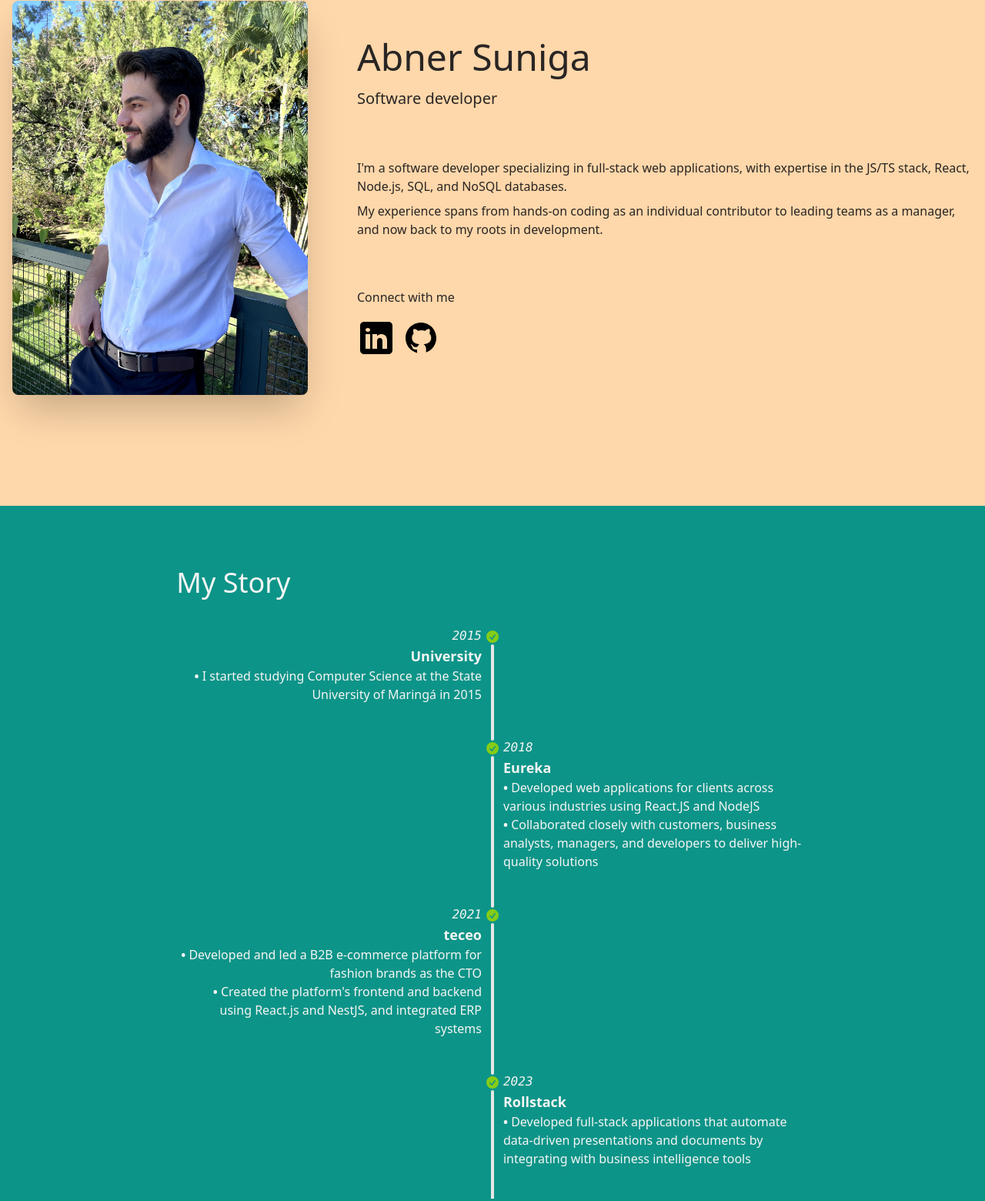
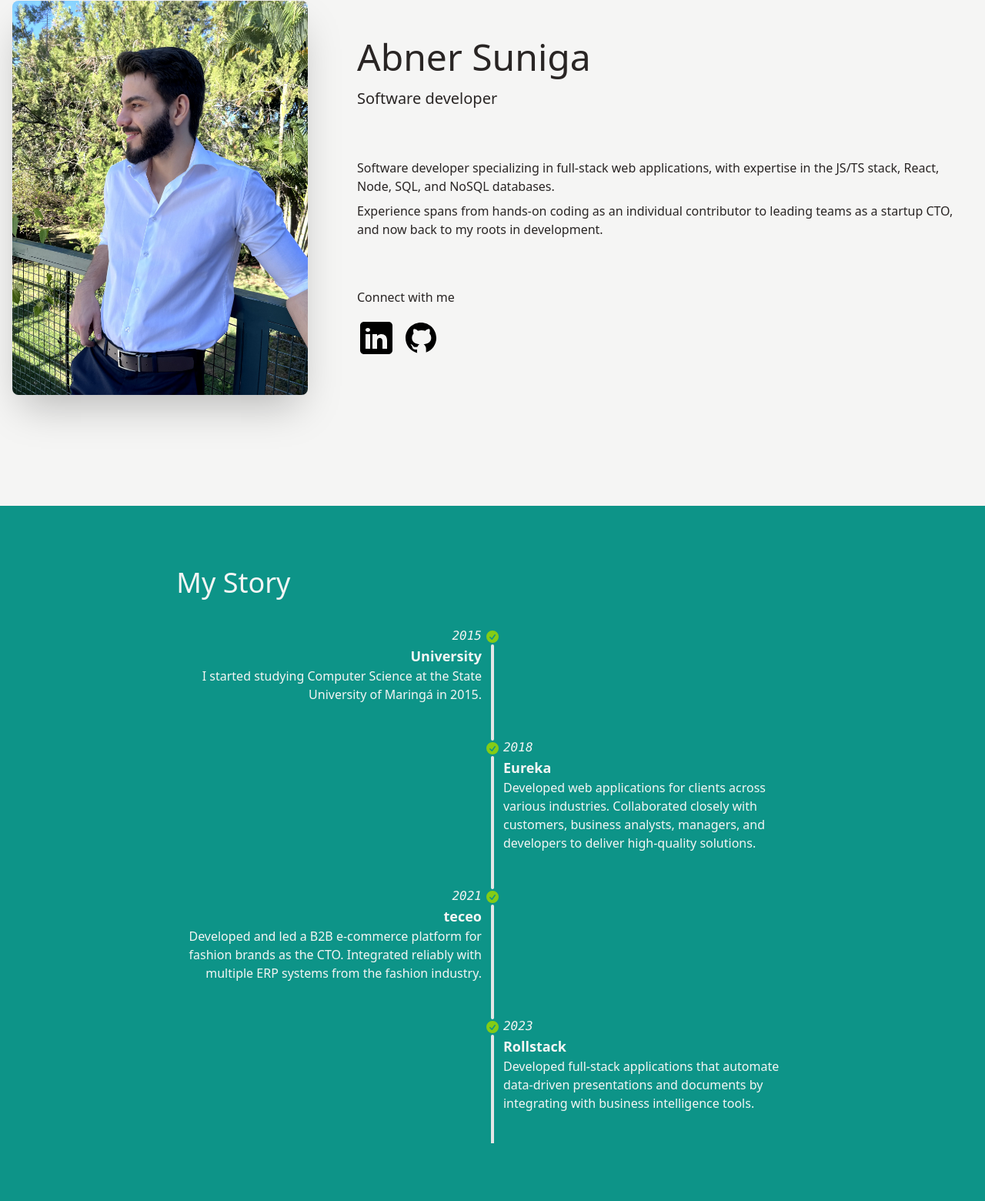
Before and after one commit to abner-suniga/abner-suniga.github.io, a website: page docs/index.html in a window 1280 px wide. Shown: the part 143-1703 px from the top of the page at 77% size. Drawn offline with Linux system fonts and the light colour scheme.

Commit message:
improving colors

```diff
--- a/docs/index.html
+++ b/docs/index.html
@@ -13,7 +13,7 @@
   </head>
   <body>
     <main class="text-stone-800">
-      <div class="bg-orange-200 hero min-h-screen">
+      <div class="bg-stone-100 hero min-h-screen">
         <div class="hero-content flex-col lg:flex-row lg:gap-16">
           <img
             src="profile.webp"
@@ -27,14 +27,14 @@
 
             <div class="flex flex-col gap-2">
               <p>
-                I'm a software developer specializing in full-stack web
-                applications, with expertise in the JS/TS stack, React, Node.js,
-                SQL, and NoSQL databases.
+                Software developer specializing in full-stack web applications,
+                with expertise in the JS/TS stack, React, Node, SQL, and NoSQL
+                databases.
               </p>
               <p>
-                My experience spans from hands-on coding as an individual
-                contributor to leading teams as a manager, and now back to my
-                roots in development.
+                Experience spans from hands-on coding as an individual
+                contributor to leading teams as a startup CTO, and now back to
+                my roots in development.
               </p>
             </div>
 
@@ -107,9 +107,8 @@
             <div class="timeline-start md:text-end mb-10">
               <time class="font-mono italic">2015</time>
               <div class="text-lg font-black">University</div>
-              <span class="font-bold">•</span>
               I started studying Computer Science at the State University of
-              Maringá in 2015
+              Maringá in 2015.
             </div>
             <hr />
           </li>
@@ -132,12 +131,9 @@
             <div class="timeline-end mb-10">
               <time class="font-mono italic">2018</time>
               <div class="text-lg font-black">Eureka</div>
-              <span class="font-bold">•</span>
-              Developed web applications for clients across various industries
-              using React.JS and NodeJS<br />
-              <span class="font-bold">•</span>
+              Developed web applications for clients across various industries.
               Collaborated closely with customers, business analysts, managers,
-              and developers to deliver high-quality solutions<br />
+              and developers to deliver high-quality solutions.<br />
             </div>
             <hr />
           </li>
@@ -160,12 +156,9 @@
             <div class="timeline-start md:text-end mb-10">
               <time class="font-mono italic">2021</time>
               <div class="text-lg font-black">teceo</div>
-              <span class="font-bold">•</span>
               Developed and led a B2B e-commerce platform for fashion brands as
-              the CTO<br />
-              <span class="font-bold">•</span>
-              Created the platform's frontend and backend using React.js and
-              NestJS, and integrated ERP systems<br />
+              the CTO. Integrated reliably with multiple ERP systems from the
+              fashion industry.
             </div>
             <hr />
           </li>
@@ -188,11 +181,9 @@
             <div class="timeline-end mb-10">
               <time class="font-mono italic">2023</time>
               <div class="text-lg font-black">Rollstack</div>
-              <span class="font-bold">•</span>
               Developed full-stack applications that automate data-driven
               presentations and documents by integrating with business
-              intelligence tools
-              <br />
+              intelligence tools.
             </div>
             <hr />
           </li>
```
Also changed, not shown: docs/output.css, 2 other files.
